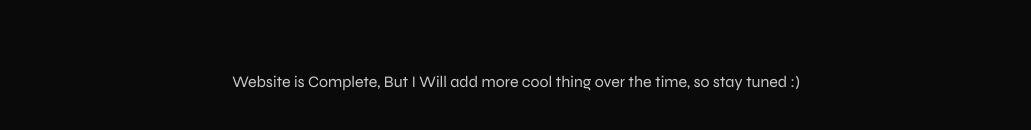
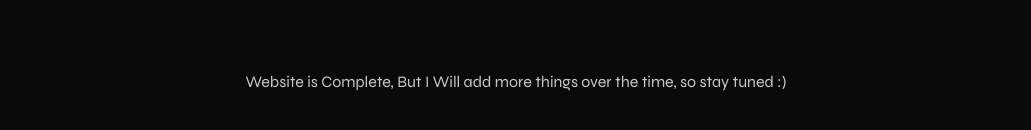
Before and after one commit to alfaarghya/alfaarghya.dev, a Next.js app: page / in a window 1280 px wide. Shown: the part 6390-6520 px from the top of the page, without its empty margins (124-1155 px from the left). Built offline with nearby package versions, Linux system fonts and the light colour scheme.

Commit message:
update text 📝

```diff
--- a/src/screens/Landing.tsx
+++ b/src/screens/Landing.tsx
@@ -14,8 +14,8 @@ const Landing = () => {
       <Projects />
       <div className="h-screen flex justify-center items-center">
         <p className="text-[#c9c9c9] text-center">
-          Website is Complete, But I Will add more cool thing over the time, so
-          stay tuned :)
+          Website is Complete, But I Will add more things over the time, so stay
+          tuned :)
         </p>
       </div>
       <Dock />
```
